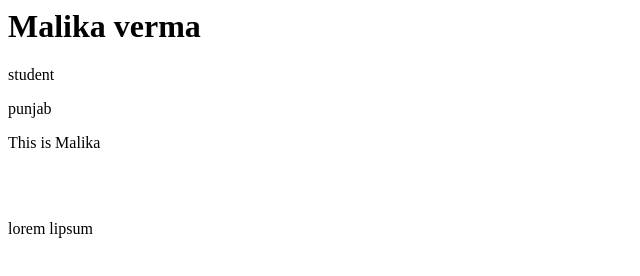
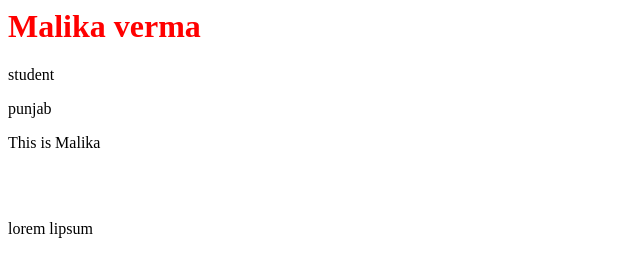
Before and after one commit to vermamalika3004/vermamalika3004, a plain HTML site: page index.html in a window 1280 px wide. Shown: the whole page, without its empty margins (0-640 px from the left). Drawn offline with Linux system fonts and the light colour scheme.

Commit message:
Update index.html

```diff
--- a/index.html
+++ b/index.html
@@ -4,7 +4,7 @@
     </head>
 
     <body>
-      <h1>Malika verma</h1>
+      <h1 style="color:red">Malika verma</h1>
       <p>student</p>
       <p>punjab </p>
       <p>This is Malika</p>
```
